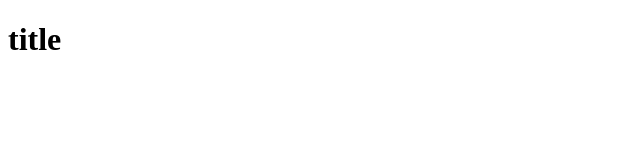
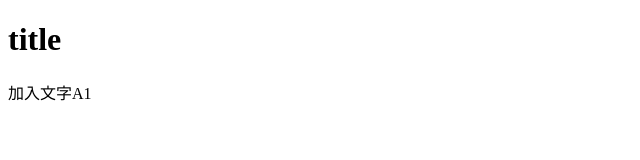
Before and after one commit to jhengnina/test2, a plain HTML site: page index.html in a window 1280 px wide. Shown: the whole page, without its empty margins (0-640 px from the left). Drawn offline with Linux system fonts and the light colour scheme.

Commit message:
add: 文字A1

```diff
--- a/index.html
+++ b/index.html
@@ -7,6 +7,7 @@
 </head>
 <body>
     <h1>title</h1>
+    <p>加入文字A1</p>
 
 </body>
 </html>
```
